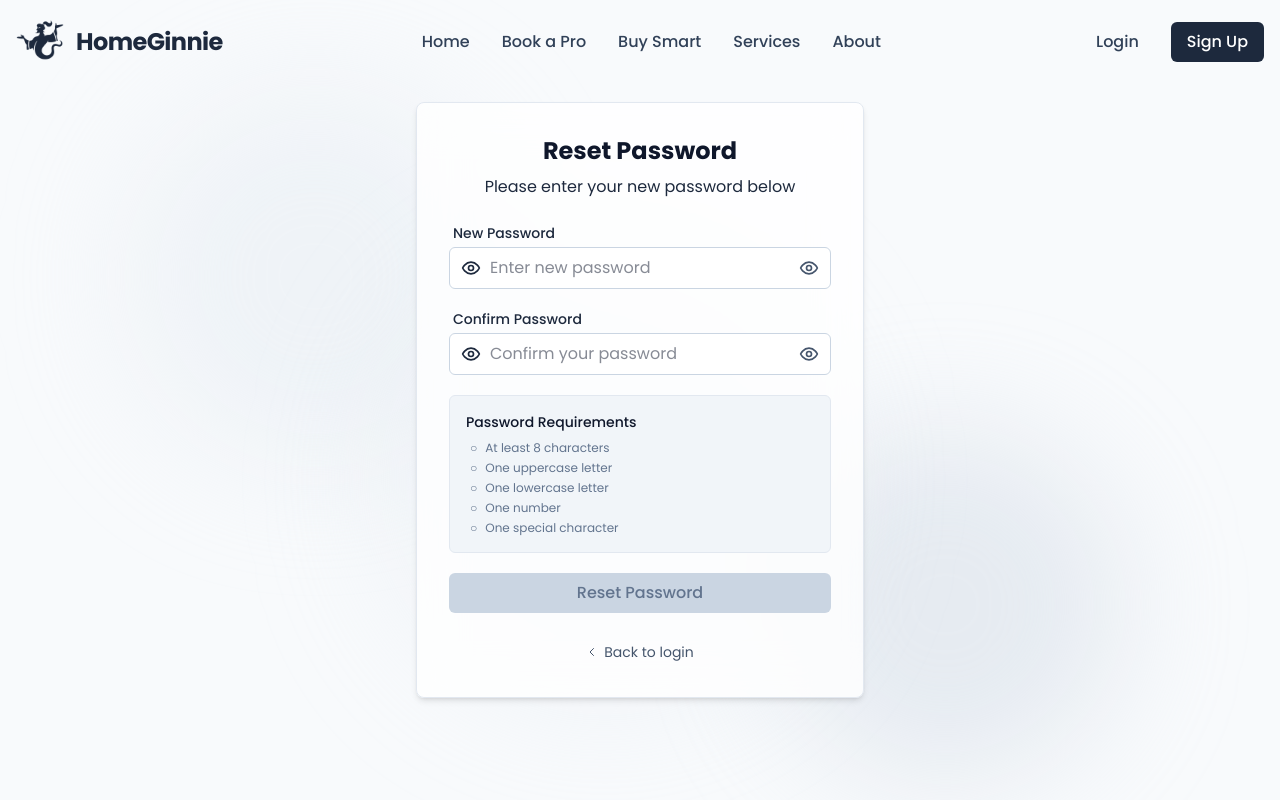
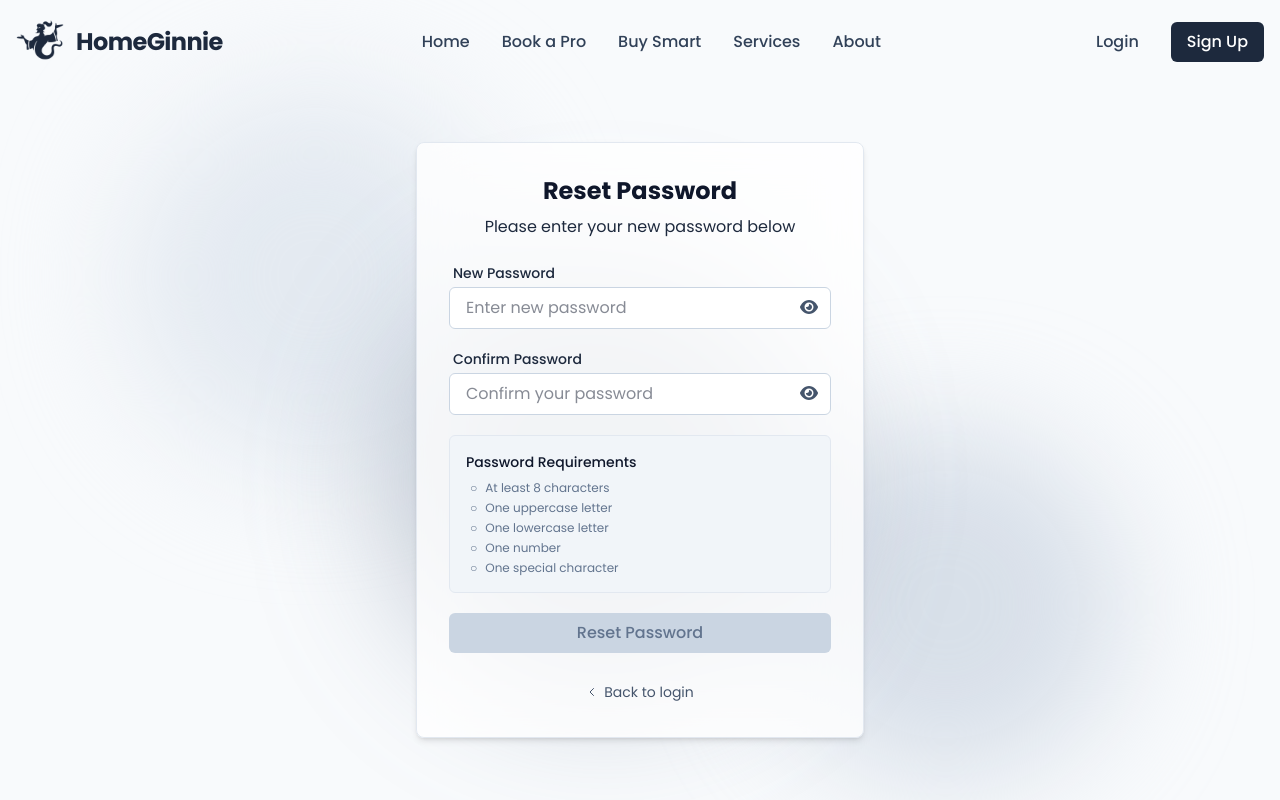
Before and after one commit to TUSHARKUCHHAL/HomeGinnie, a React (Vite) app in the folder frontend/: page /ResetPassword/1 in a window 1280 px wide. Shown: the top 800 px of the page. Built offline with nearby package versions, Linux system fonts and the light colour scheme.

Commit message:
ResetPassword

```diff
--- a/frontend/src/Pages/User/ResetPassword/ResetPassword.jsx
+++ b/frontend/src/Pages/User/ResetPassword/ResetPassword.jsx
@@ -1,5 +1,9 @@
+
+// export default ResetPassword;
 import { useState, useEffect } from "react";
 import { useParams, useNavigate } from "react-router-dom";
+import { FontAwesomeIcon } from "@fortawesome/react-fontawesome";
+import { faEye, faEyeSlash } from "@fortawesome/free-solid-svg-icons";
 
 const ResetPassword = () => {
   const { token } = useParams();
@@ -79,12 +83,12 @@ const ResetPassword = () => {
     <div className="min-h-screen flex items-center justify-center px-4 py-12 bg-slate-50 relative overflow-hidden">
       {/* Animated Blobs */}
       <div className="absolute inset-0 overflow-hidden pointer-events-none">
-        <div className="blob-1 absolute w-96 h-96 rounded-full bg-slate-200/40 blur-3xl animate-blob"></div>
-        <div className="blob-2 absolute w-96 h-96 rounded-full bg-slate-300/40 blur-3xl animate-blob animation-delay-2000"></div>
-        <div className="blob-3 absolute w-96 h-96 rounded-full bg-slate-200/40 blur-3xl animate-blob animation-delay-4000"></div>
+        <div className="blob-1 absolute w-96 h-96 rounded-full bg-slate-200/90 blur-3xl animate-blob"></div>
+        <div className="blob-2 absolute w-96 h-96 rounded-full bg-slate-300/70 blur-3xl animate-blob animation-delay-2000"></div>
+        <div className="blob-3 absolute w-96 h-96 rounded-full bg-slate-500/40 blur-3xl animate-blob animation-delay-4000"></div>
       </div>
 
-      <div className="w-full max-w-md relative z-10">
+      <div className="w-full max-w-md relative mt-20 z-10">
         <div className="bg-white/80 backdrop-blur-xl rounded-lg shadow-md border border-slate-200 p-8">
           <div className="text-center mb-6">
             <h2 className="text-2xl font-bold text-slate-900 mb-2">Reset Password</h2>
@@ -105,38 +109,16 @@ const ResetPassword = () => {
                   disabled={isLoading}
                   required
                   aria-describedby="password-requirements"
-                  className="w-full px-4 py-2 pl-10 bg-white border border-slate-300 focus:border-slate-800 focus:ring focus:ring-slate-800/20 rounded-md text-slate-900 transition-all"
+                  className="w-full px-4 py-2 bg-white border border-slate-300 focus:border-slate-800 focus:ring focus:ring-slate-800/20 rounded-md text-slate-900 transition-all"
                   placeholder="Enter new password"
                 />
-                <svg
-                  className="absolute left-3 top-1/2 -translate-y-1/2 h-5 w-5 text-slate-800"
-                  viewBox="0 0 24 24"
-                  fill="none"
-                  stroke="currentColor"
-                  strokeWidth="2"
-                >
-                  <path d="M12 15a3 3 0 1 0 0-6 3 3 0 0 0 0 6Z" />
-                  <path d="M2 12s3-7 10-7 10 7 10 7-3 7-10 7-10-7-10-7Z" />
-                </svg>
                 <button
                   type="button"
                   className="absolute right-3 top-1/2 -translate-y-1/2 text-slate-600 hover:text-slate-900 transition-colors"
                   onClick={() => setShowPassword(!showPassword)}
                   aria-label={showPassword ? "Hide password" : "Show password"}
                 >
-                  {showPassword ? (
-                    <svg className="h-5 w-5" viewBox="0 0 24 24" fill="none" stroke="currentColor" strokeWidth="2">
-                      <path d="M9.88 9.88a3 3 0 1 0 4.24 4.24" />
-                      <path d="M10.73 5.08A10.43 10.43 0 0 1 12 5c7 0 10 7 10 7a13.16 13.16 0 0 1-1.67 2.68" />
-                      <path d="M6.61 6.61A13.526 13.526 0 0 0 2 12s3 7 10 7a9.74 9.74 0 0 0 5.39-1.61" />
-                      <line x1="2" x2="22" y1="2" y2="22" />
-                    </svg>
-                  ) : (
-                    <svg className="h-5 w-5" viewBox="0 0 24 24" fill="none" stroke="currentColor" strokeWidth="2">
-                      <path d="M2 12s3-7 10-7 10 7 10 7-3 7-10 7-10-7-10-7Z" />
-                      <path d="M12 15a3 3 0 1 0 0-6 3 3 0 0 0 0 6Z" />
-                    </svg>
-                  )}
+                  <FontAwesomeIcon icon={showPassword ? faEyeSlash : faEye} className="h-5 w-5" />
                 </button>
               </div>
             </div>
@@ -153,38 +135,16 @@ const ResetPassword = () => {
                   onChange={(e) => setConfirmPassword(e.target.value)}
                   disabled={isLoading}
                   required
-                  className="w-full px-4 py-2 pl-10 bg-white border border-slate-300 focus:border-slate-800 focus:ring focus:ring-slate-800/20 rounded-md text-slate-900 transition-all"
+                  className="w-full px-4 py-2 bg-white border border-slate-300 focus:border-slate-800 focus:ring focus:ring-slate-800/20 rounded-md text-slate-900 transition-all"
                   placeholder="Confirm your password"
                 />
-                <svg
-                  className="absolute left-3 top-1/2 -translate-y-1/2 h-5 w-5 text-slate-800"
-                  viewBox="0 0 24 24"
-                  fill="none"
-                  stroke="currentColor"
-                  strokeWidth="2"
-                >
-                  <path d="M12 15a3 3 0 1 0 0-6 3 3 0 0 0 0 6Z" />
-                  <path d="M2 12s3-7 10-7 10 7 10 7-3 7-10 7-10-7-10-7Z" />
-                </svg>
                 <button
                   type="button"
                   className="absolute right-3 top-1/2 -translate-y-1/2 text-slate-600 hover:text-slate-900 transition-colors"
                   onClick={() => setShowConfirmPassword(!showConfirmPassword)}
                   aria-label={showConfirmPassword ? "Hide password" : "Show password"}
                 >
-                  {showConfirmPassword ? (
-                    <svg className="h-5 w-5" viewBox="0 0 24 24" fill="none" stroke="currentColor" strokeWidth="2">
-                      <path d="M9.88 9.88a3 3 0 1 0 4.24 4.24" />
-                      <path d="M10.73 5.08A10.43 10.43 0 0 1 12 5c7 0 10 7 10 7a13.16 13.16 0 0 1-1.67 2.68" />
-                      <path d="M6.61 6.61A13.526 13.526 0 0 0 2 12s3 7 10 7a9.74 9.74 0 0 0 5.39-1.61" />
-                      <line x1="2" x2="22" y1="2" y2="22" />
-                    </svg>
-                  ) : (
-                    <svg className="h-5 w-5" viewBox="0 0 24 24" fill="none" stroke="currentColor" strokeWidth="2">
-                      <path d="M2 12s3-7 10-7 10 7 10 7-3 7-10 7-10-7-10-7Z" />
-                      <path d="M12 15a3 3 0 1 0 0-6 3 3 0 0 0 0 6Z" />
-                    </svg>
-                  )}
+                  <FontAwesomeIcon icon={showConfirmPassword ? faEyeSlash : faEye} className="h-5 w-5" />
                 </button>
               </div>
             </div>
@@ -255,11 +215,10 @@ const ResetPassword = () => {
             </button>
 
             <div className="text-center pt-2">
-
               <a href="/login" className="text-slate-600 hover:text-slate-800 text-sm inline-flex items-center transition-colors ">
-              <svg className="w-3 h-3 mr-1.5" fill="none" stroke="currentColor" viewBox="0 0 24 24">
-                    <path strokeLinecap="round" strokeLinejoin="round" strokeWidth="2" d="M15 19l-7-7 7-7" />
-                  </svg>
+                <svg className="w-3 h-3 mr-1.5" fill="none" stroke="currentColor" viewBox="0 0 24 24">
+                  <path strokeLinecap="round" strokeLinejoin="round" strokeWidth="2" d="M15 19l-7-7 7-7" />
+                </svg>
                 Back to login
               </a>
             </div>
```
